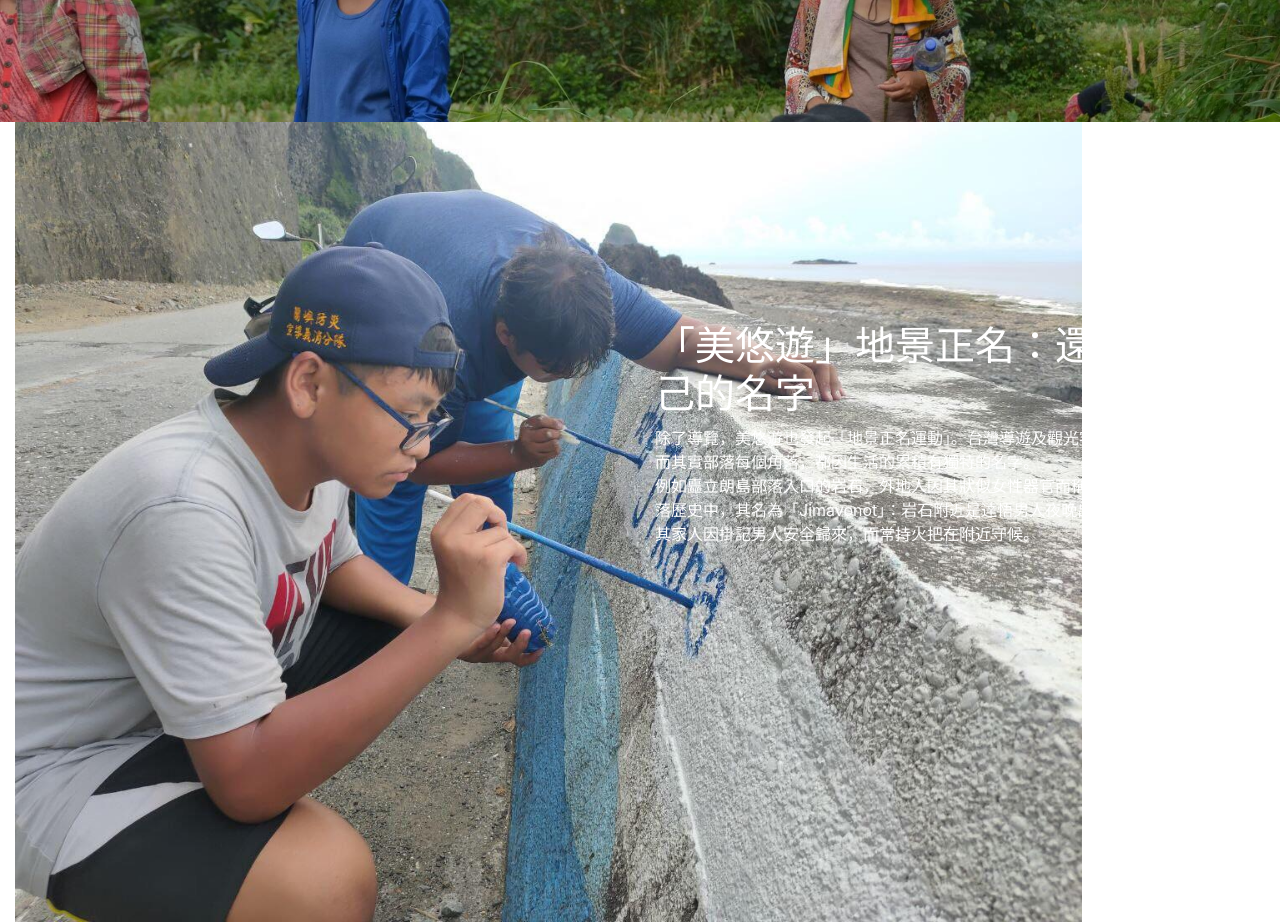
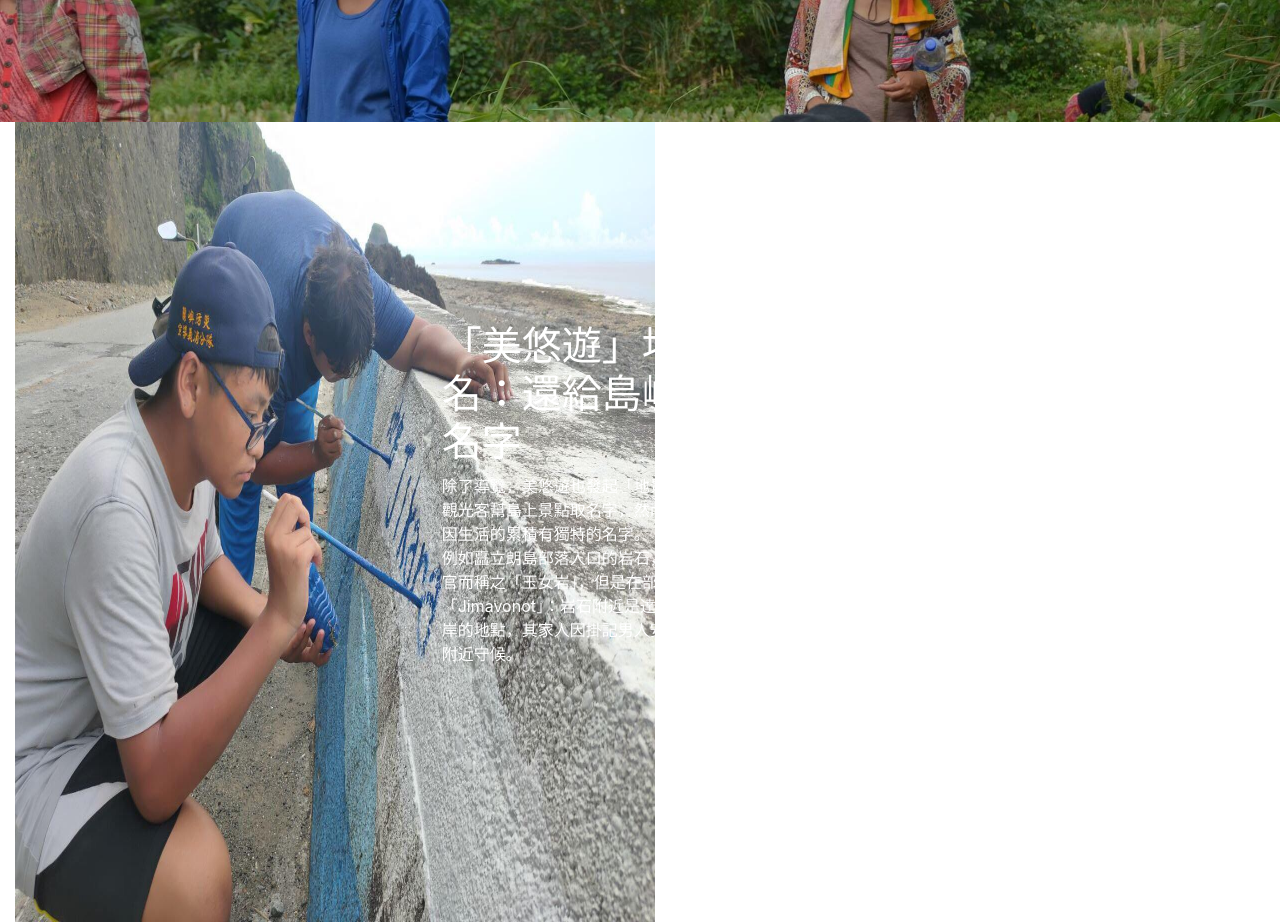
Before and after one commit to jennabanana/jennabanana.github.io, a plain HTML site: page index.html in a window 1280 px wide. Shown: the part 5500-6422 px from the top of the page. Drawn offline with nearby package versions, Linux system fonts and the light colour scheme.

Commit message:
Update index.html

```diff
--- a/index.html
+++ b/index.html
@@ -178,10 +178,10 @@
 
     <div id="meyyoyow２" class="container-fluid">
         <div class="row" style="height: 800px">
-            <div class="col-6">
-                 <img src="assets/pic6.jpeg" style="height: 800px;">
+            <div class="col-4">
+                 <img src="assets/pic6.jpeg" style="height: 800px;width:50vw">
             </div>
-            <div class="col-6" style="padding-top: 200px;color:white">
+            <div class="col-4" style="padding-top: 200px;color:white">
                 <h1>「美悠遊」地景正名：還給島嶼自己的名字</h1>
                 <p>除了導覽，美悠遊也發起「地景正名運動」。台灣導遊及觀光客幫島上景點取名字，然而其實部落每個角落，都因生活的累積有獨特的名字。<br>例如矗立朗島部落入口的岩石，外地人因其狀似女性器官而稱之「玉女岩」，但是在部落歷史中，其名為「Jimavonot」：岩石附近是達悟男人夜晚出海抓魚後上岸的地點，其家人因掛記男人安全歸來，而常持火把在附近守候。</p>
             </div>
```
